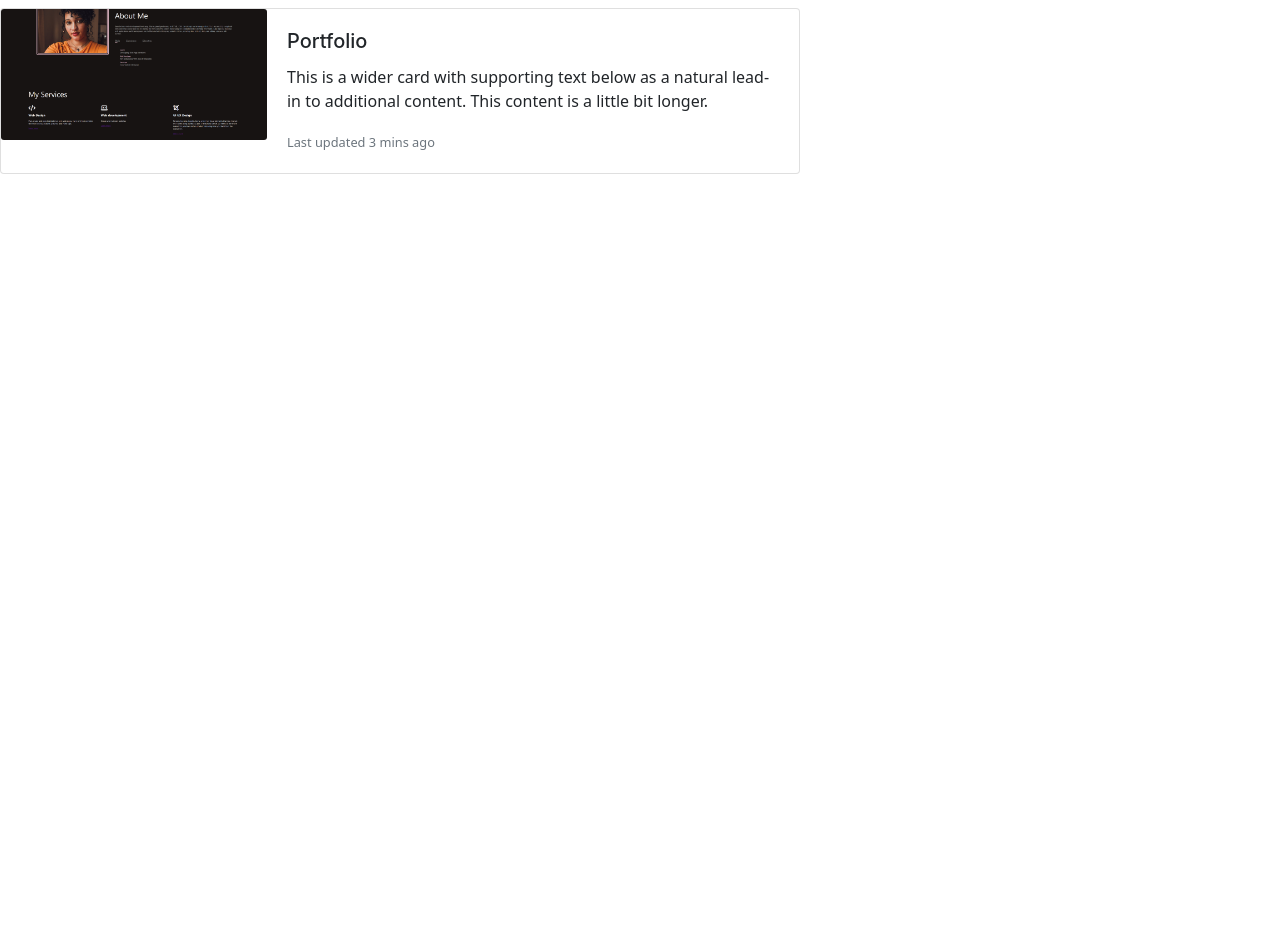
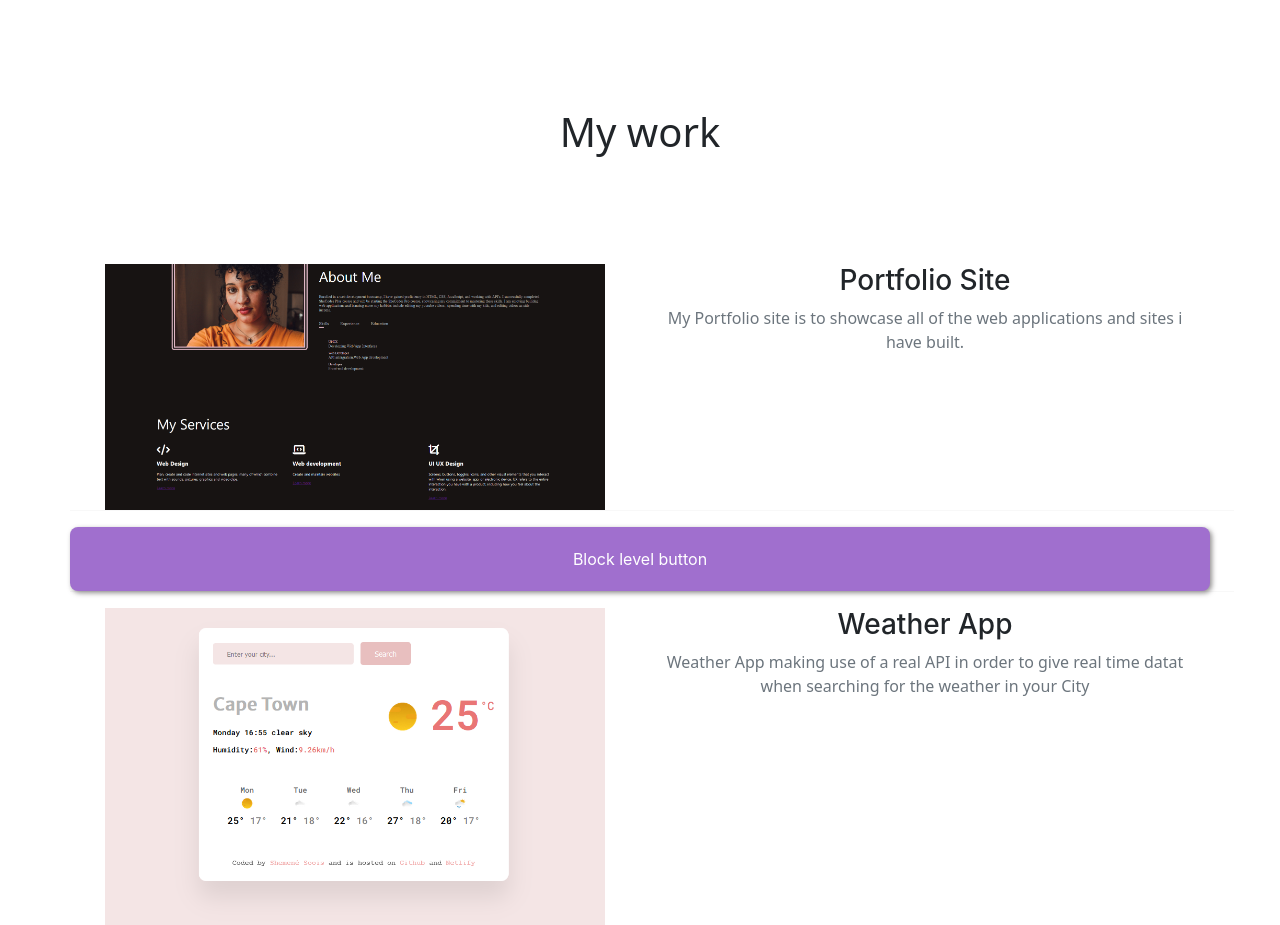
Before and after one commit to Shemene/Portfolio-Website-SheCodes-v2, a plain HTML site: page index.html in a window 1280 px wide. Shown: the part 460-1385 px from the top of the page. Before the commit the page ends 800 px from the top, so only its background shows below. Drawn offline with nearby package versions, Linux system fonts and the light colour scheme.

Commit message:
Styling index page

```diff
--- a/index.html
+++ b/index.html
@@ -67,20 +67,32 @@
       >
     </div>
     <br />
+      <div class="container">
+   <h1 class="text-center">My work</h1>
+   <div class="row text-center">
+        <div class="col-md-6">
+            <img class="" src="Portfolio.png" width="500px">
+        </div>
+        <div class="col-md-6">
 
-    <div class="card mb-3" style="max-width: 800px;">
-  <div class="row no-gutters">
-    <div class="col-md-4">
-      <img src="Portfolio.png" class="card-img" alt="...">
-    </div>
-    <div class="col-md-8">
-      <div class="card-body">
-        <h5 class="card-title">Portfolio</h5>
-        <p class="card-text">This is a wider card with supporting text below as a natural lead-in to additional content. This content is a little bit longer.</p>
-        <p class="card-text"><small class="text-muted">Last updated 3 mins ago</small></p>
-      </div>
-    </div>
-  </div>
+            <h3 class="text-center">Portfolio Site</h3>
+                <p class="text-muted"><strong>My Portfolio </strong>site is to showcase all of the web applications and sites i have built.</p>
+        </div>
+<hr>
+        <button type="button" class="btn1" class="btn btn-secondary btn-lg btn-block ">Block level button</button>
+       <hr>
+   </div>
+      <div class="row text-center">
+        <div class="col-md-6">
+            <img class="" src="Weather APP.png" width="500px">
+        </div>
+        <div class="col-md-6">
+        <h3 class="text-center">Weather App</h3>
+                <p class="text-muted"><strong>Weather App </strong> making use of a real API in order to give real time datat when searching for the weather in your City</p>
+        </div>
+
+        </div>
+
 </div>
 
     <script
--- a/style.css
+++ b/style.css
@@ -108,3 +108,13 @@ p {
   max-width: 130px;
 
 }
+
+.btn1{
+  border-radius: 8px;
+  box-shadow: var(--box-shadow);
+  border: none;
+  padding: 20px;
+  background: rgb(160, 111, 206);
+  color: white;
+
+}
```
